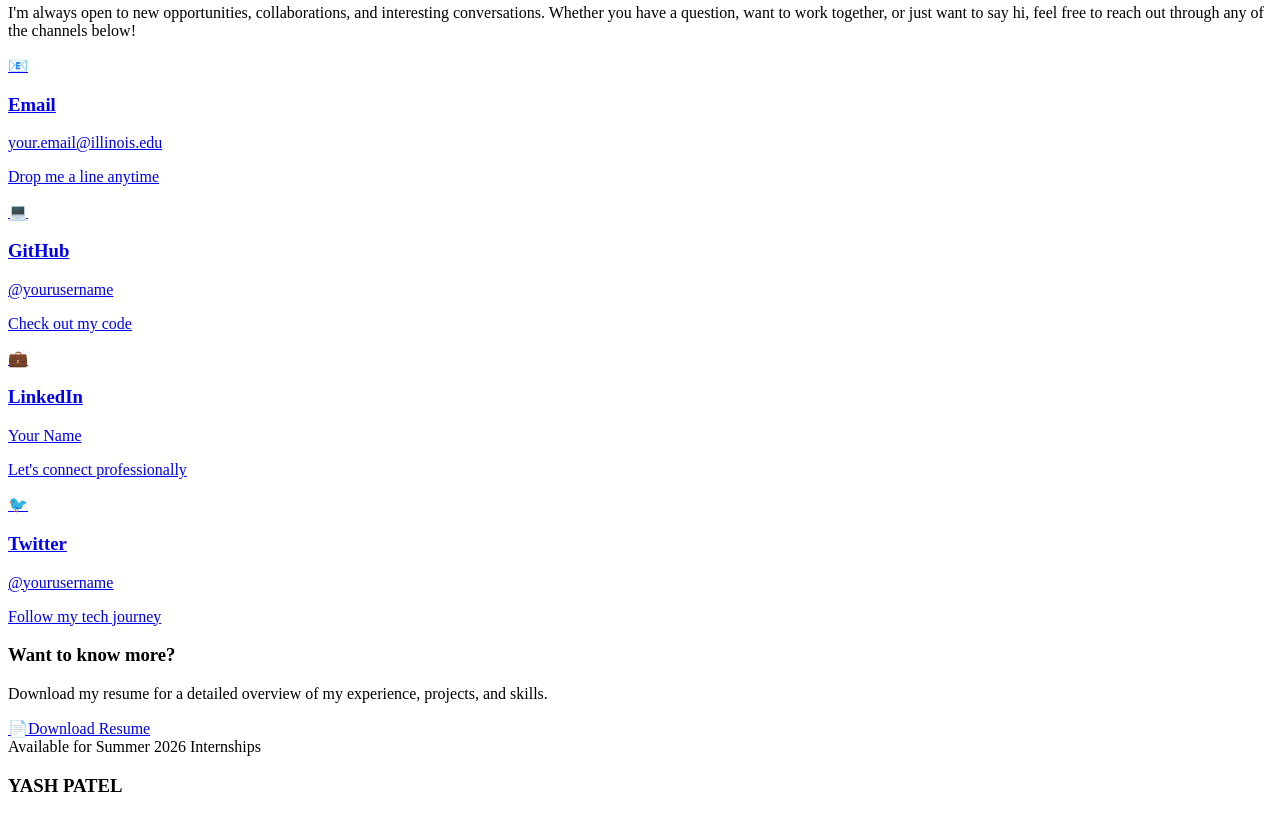
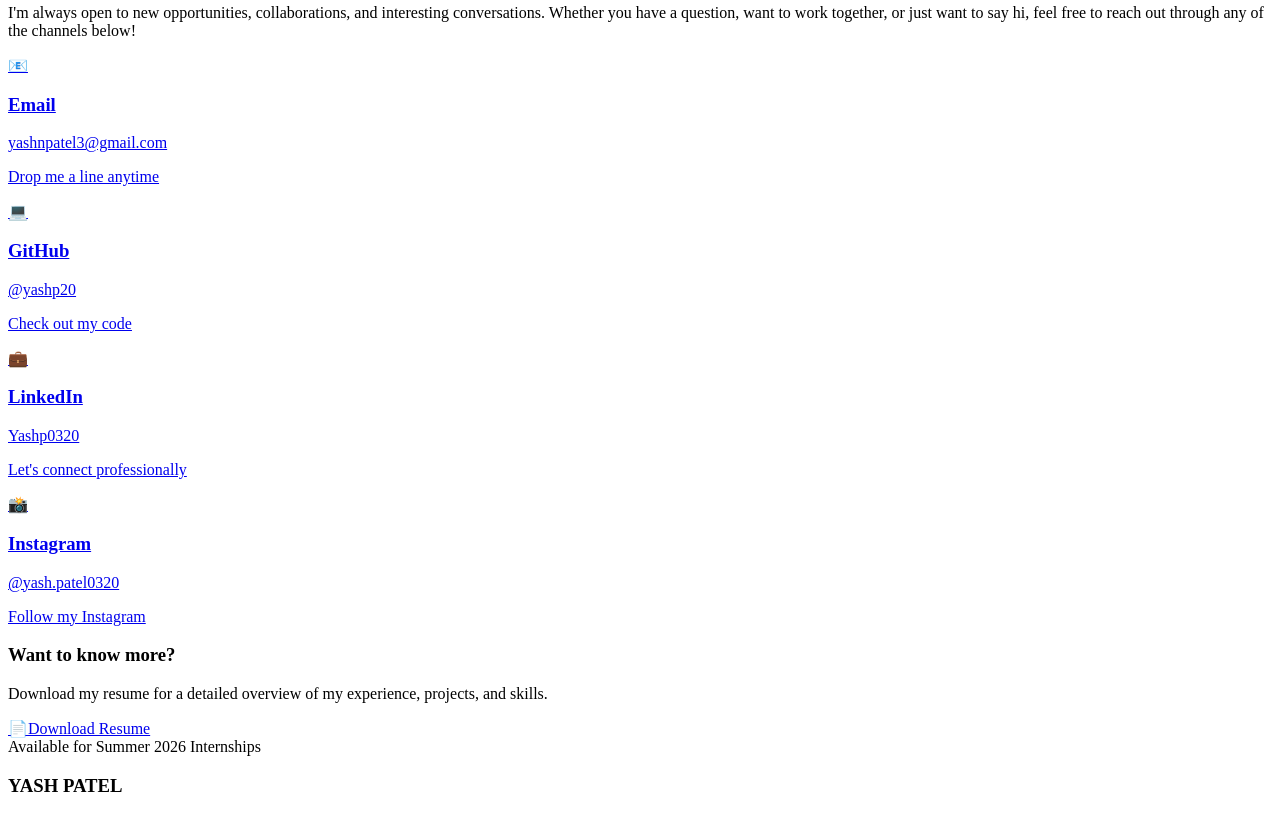
Before and after one commit to yashp20/Personal_Portfollio, a React (Vite) app: page /contact in a window 1280 px wide. Shown: the part 420-1236 px from the top of the page. Built offline with nearby package versions, Linux system fonts and the light colour scheme; the HTML template or start-up script is replaced by a standard one.

Commit message:
Updated Contact information

```diff
--- a/src/pages/Contact.jsx
+++ b/src/pages/Contact.jsx
@@ -7,30 +7,30 @@ export default function Contact() {
     {
       icon: '📧',
       title: 'Email',
-      value: 'your.email@illinois.edu',
-      link: 'mailto:your.email@illinois.edu',
+      value: 'yashnpatel3@gmail.com',
+      link: 'mailto:yashnpatel3@gmail.com',
       description: 'Drop me a line anytime'
     },
     {
       icon: '💻',
       title: 'GitHub',
-      value: '@yourusername',
-      link: 'https://github.com/yourusername',
+      value: '@yashp20',
+      link: 'https://github.com/yashp20',
       description: 'Check out my code'
     },
     {
       icon: '💼',
       title: 'LinkedIn',
-      value: 'Your Name',
-      link: 'https://linkedin.com/in/yourprofile',
+      value: 'Yashp0320',
+      link: 'www.linkedin.com/in/yashp0320',
       description: "Let's connect professionally"
     },
     {
-      icon: '🐦',
-      title: 'Twitter',
-      value: '@yourusername',
-      link: 'https://twitter.com/yourusername',
-      description: 'Follow my tech journey'
+      icon: '📸',
+      title: 'Instagram',
+      value: '@yash.patel0320',
+      link: 'https://www.instagram.com/yash.patel0320/',
+      description: 'Follow my Instagram'
     }
   ];
 
```
